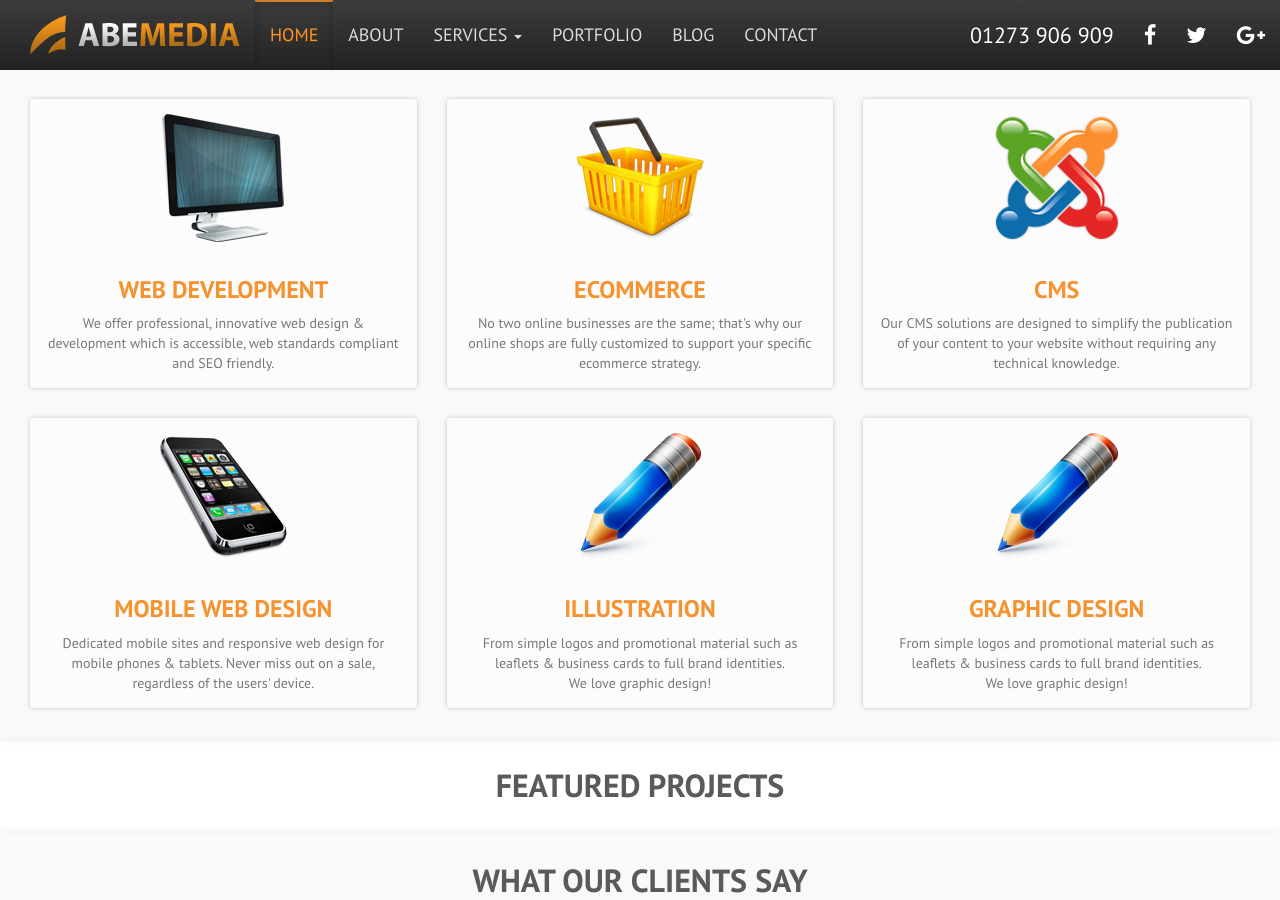
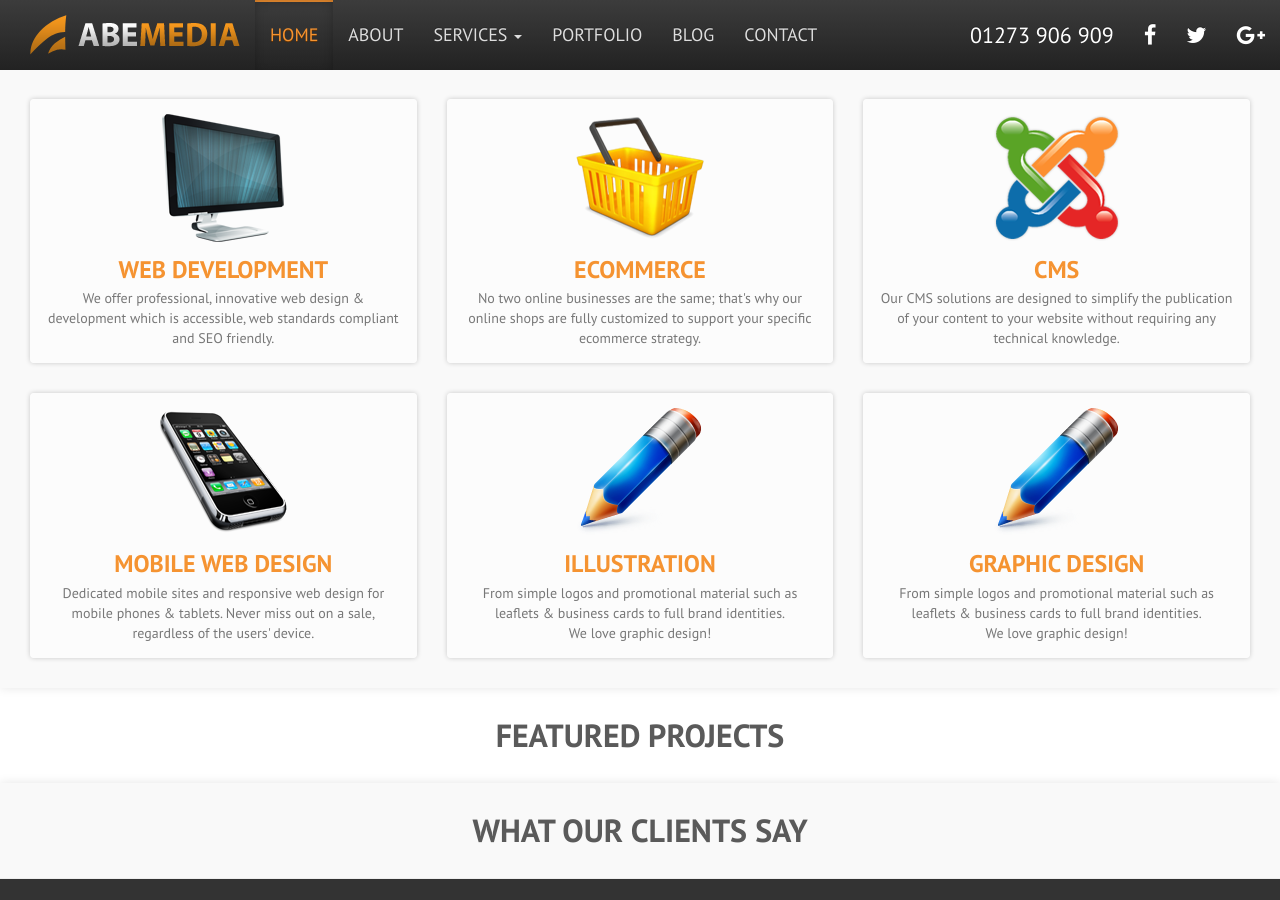
Before and after one commit to abemedia/abemedia.github.io, a Jekyll site: the page built from index.md, in a window 1280 px wide and 900 px high, scrolled down 658 px. Built offline with Jekyll 4.4.1, drawn with Linux system fonts in a browser that asks for light colours; nearby versions of some CDN libraries.

Commit message:
Update services.html

```diff
--- a/_includes/modules/services.html
+++ b/_includes/modules/services.html
@@ -3,7 +3,7 @@
           {% if page.features == nil or page.features contains {{item.alias}} %}
           <li><a class="box" href="{{ site.url }}/{{ item.url }}">
             <img src="{{ item.image }}">
-            {% if include.params.desc %}<h3>{{ item.title }}</h3>
+            {% if include.params.desc %}<h3 class="media-heading">{{ item.title }}</h3>
             <span class="text-muted">{{ item.desc }}</span>
             {% else %}
             <span class="h5">{{ item.title }}</span>
```
